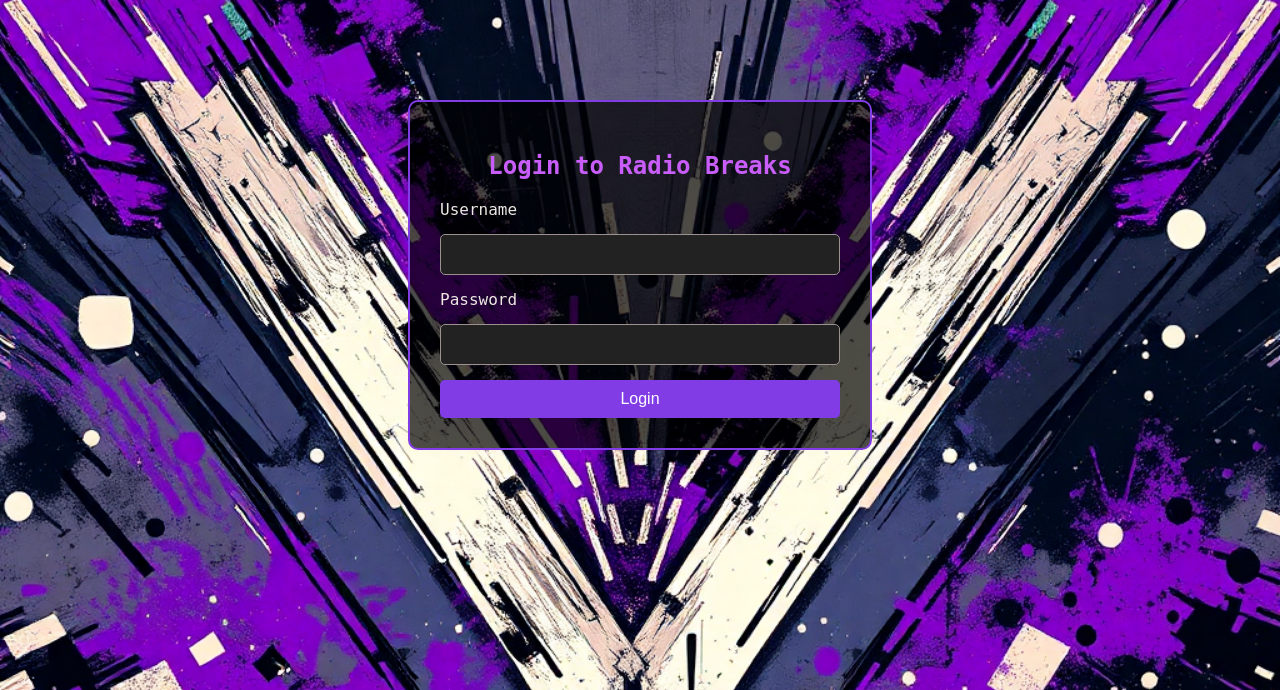
After one commit to AAAAAAAAAAAAAAAAAao/hometask2, a PHP site: page /login.html in a window 1280 px wide. The commit adds this page. Shown: the top 690 px of the page. Run offline with PHP 8.4, Linux system fonts and the light colour scheme.

Commit message:
Опис змін

```diff
--- /dev/null
+++ b/login.html
@@ -0,0 +1,32 @@
+<!DOCTYPE html>
+<html lang="uk">
+<head>
+  <meta charset="UTF-8">
+  <meta name="viewport" content="width=device-width, initial-scale=1.0">
+  <title>Login — Radio Breaks</title>
+  <link rel="stylesheet" href="styles/style.css">
+</head>
+<body>
+  <section class="login-container">
+    <h2>Login to Radio Breaks</h2>
+    <form id="loginForm">
+      <label for="username">Username</label>
+      <input type="text" id="username" name="username" required>
+
+      <label for="password">Password</label>
+      <input type="password" id="password" name="password" required>
+
+      <button type="submit">Login</button>
+    </form>
+  </section>
+
+  <script>
+    const form = document.getElementById('loginForm');
+
+    form.addEventListener('submit', function (e) {
+      e.preventDefault(); // не відправляти форму
+      window.location.href = 'index.html'; // повернення на головну
+    });
+  </script>
+</body>
+</html>
--- a/styles/style.css
+++ b/styles/style.css
@@ -52,6 +52,13 @@ header {
 
 .custom-player button:hover {
     background-color: #c85df9;
+}
+
+nav {
+  display: flex;
+  justify-content: center;
+  gap: 20px;
+  flex-wrap: wrap;
 }
 
 
@@ -171,3 +178,64 @@ footer {
     font-size: 10px;
 	line-height: 1.6;
 }
+.login-container {
+    max-width: 400px;
+    margin: 100px auto;
+    padding: 30px;
+    background-color: rgba(0, 0, 0, 0.7);
+    border: 2px solid #823ce6;
+    border-radius: 10px;
+    color: #ece7e2;
+    font-family: 'VT323', monospace;
+}
+
+.login-container h2 {
+    text-align: center;
+    color: #c85df9;
+}
+
+.login-container form {
+    display: flex;
+    flex-direction: column;
+    gap: 15px;
+}
+
+.login-container input {
+    padding: 10px;
+    font-family: 'VT323', monospace;
+    font-size: 16px;
+    border: 1px solid #9c918f;
+    border-radius: 5px;
+    background-color: #222;
+    color: #fff;
+}
+
+.login-container button {
+    padding: 10px;
+    background-color: #823ce6;
+    border: none;
+    color: white;
+    font-size: 16px;
+    cursor: pointer;
+    border-radius: 5px;
+}
+
+.login-container button:hover {
+    background-color: #c85df9;
+}
+@media (max-width: 768px) {
+  .menu {
+    flex-direction: column;
+    gap: 10px;
+    padding: 15px;
+  }
+
+  .news-container {
+    grid-template-columns: 1fr;
+  }
+
+  header h1 {
+    font-size: 32px;
+    text-align: center;
+  }
+}
```
Also changed, not shown: index.html (+14 -0 lines), Radio_Breaks.png (added).
